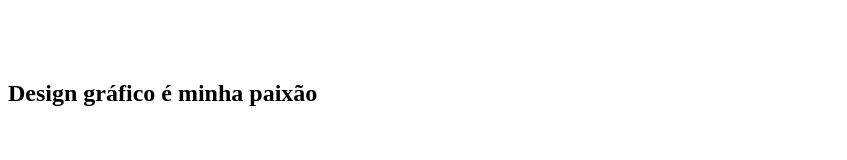
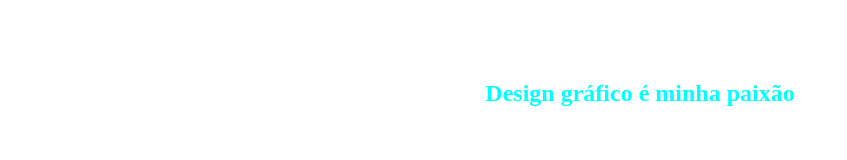
Before and after one commit to plotylty/plotylty.github.io, a plain HTML site: page index.html in a window 1280 px wide. Shown: the whole page, without its empty margins (0-847 px from the left). Drawn offline with Linux system fonts and the light colour scheme.

Commit message:
Update index.html

```diff
--- a/index.html
+++ b/index.html
@@ -17,7 +17,9 @@ font-family:Comic Sans MS;
   background-color: Black;
  }
 
-
+h2 {
+ color: Cyan;
+ }
 
 
 </style>
@@ -25,6 +27,6 @@ font-family:Comic Sans MS;
 </head>
 <body>
 <center><header><h1> Mateus Maioli Giacomin </h1></header></center>
- <h2>Design gráfico é minha paixão</h2>
+ <center><h2>Design gráfico é minha paixão</h2></center>
 </body>
 </html>
```
